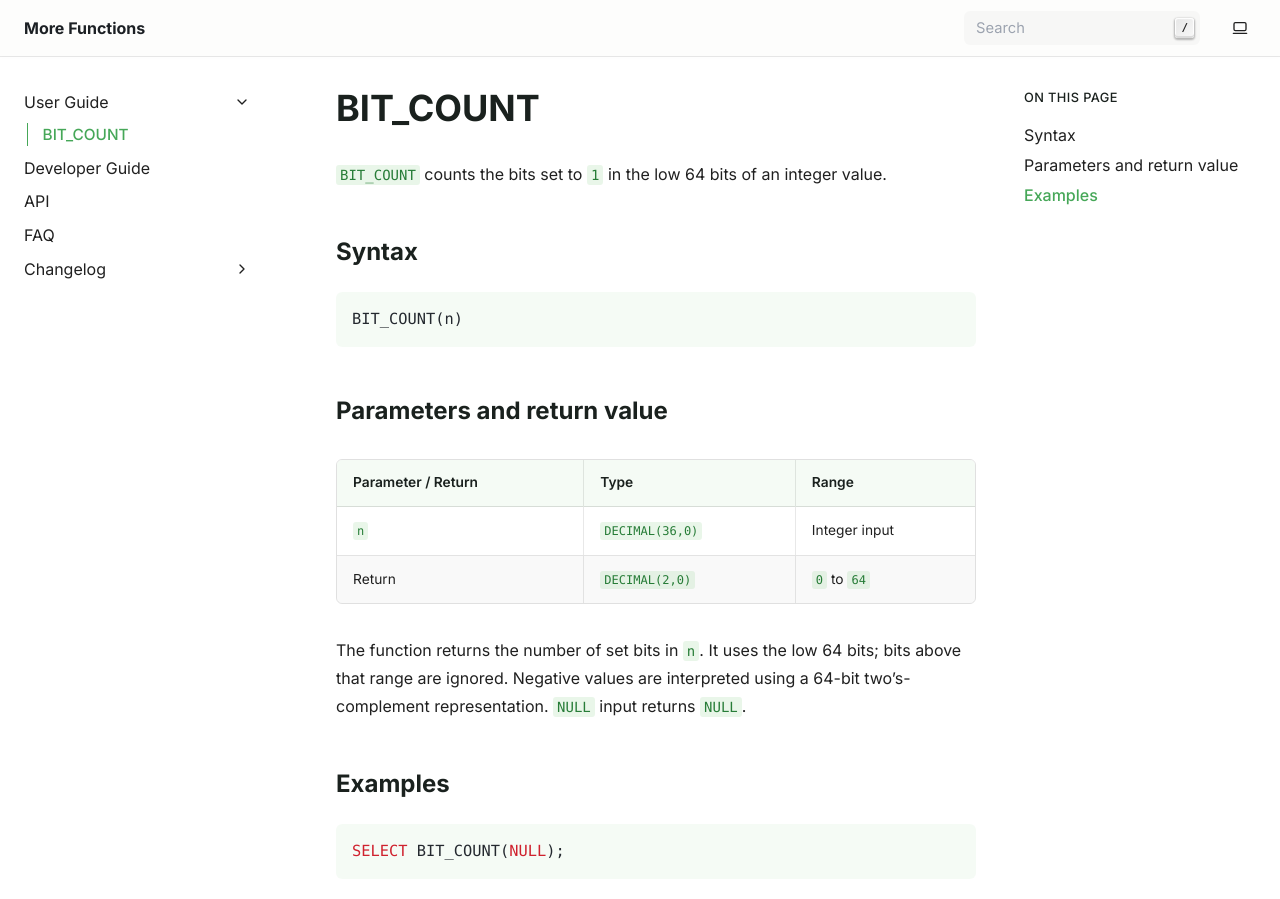
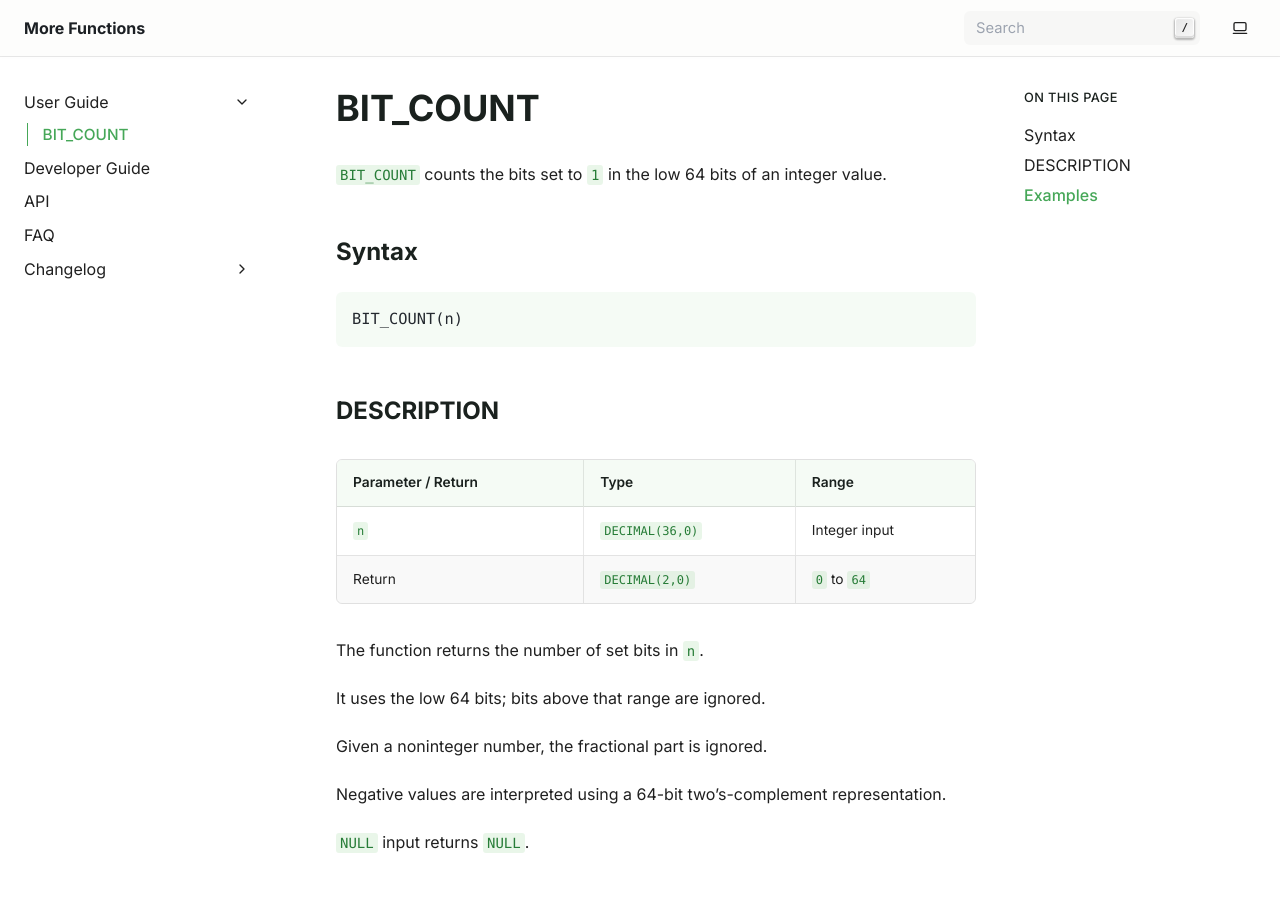
Before and after one commit to exasol-labs/more-functions, a Sphinx documentation site: the page built from doc/user_guide/functions/bit_count.rst, in a window 1280 px wide and 900 px high. Built offline with Sphinx 7.4.7, drawn with Linux system fonts in a browser that asks for light colours; pages that are not in the unit, such as notebooks, are missing from menus.

Commit message:
#2: Improved user documentation and coverage marker location.

```diff
--- a/doc/user_guide/functions/bit_count.rst
+++ b/doc/user_guide/functions/bit_count.rst
@@ -3,8 +3,7 @@
 BIT_COUNT
 =========
 
-``BIT_COUNT`` counts the bits set to ``1`` in the low 64 bits of an integer
-value.
+``BIT_COUNT`` counts the bits set to ``1`` in the low 64 bits of an integer value.
 
 Syntax
 ------
@@ -13,8 +12,8 @@ Syntax
 
    BIT_COUNT(n)
 
-Parameters and return value
----------------------------
+DESCRIPTION
+-----------
 
 ================== ================= ===============
 Parameter / Return Type              Range
@@ -23,9 +22,15 @@ Parameter / Return Type              Range
 Return             ``DECIMAL(2,0)``  ``0`` to ``64``
 ================== ================= ===============
 
-The function returns the number of set bits in ``n``. It uses the low 64 bits;
-bits above that range are ignored. Negative values are interpreted using a
-64-bit two's-complement representation. ``NULL`` input returns ``NULL``.
+The function returns the number of set bits in ``n``.
+
+It uses the low 64 bits; bits above that range are ignored.
+
+Given a noninteger number, the fractional part is ignored.
+
+Negative values are interpreted using a 64-bit two's-complement representation.
+
+``NULL`` input returns ``NULL``.
 
 Examples
 --------
```
Also changed, not shown: 1 other file.
